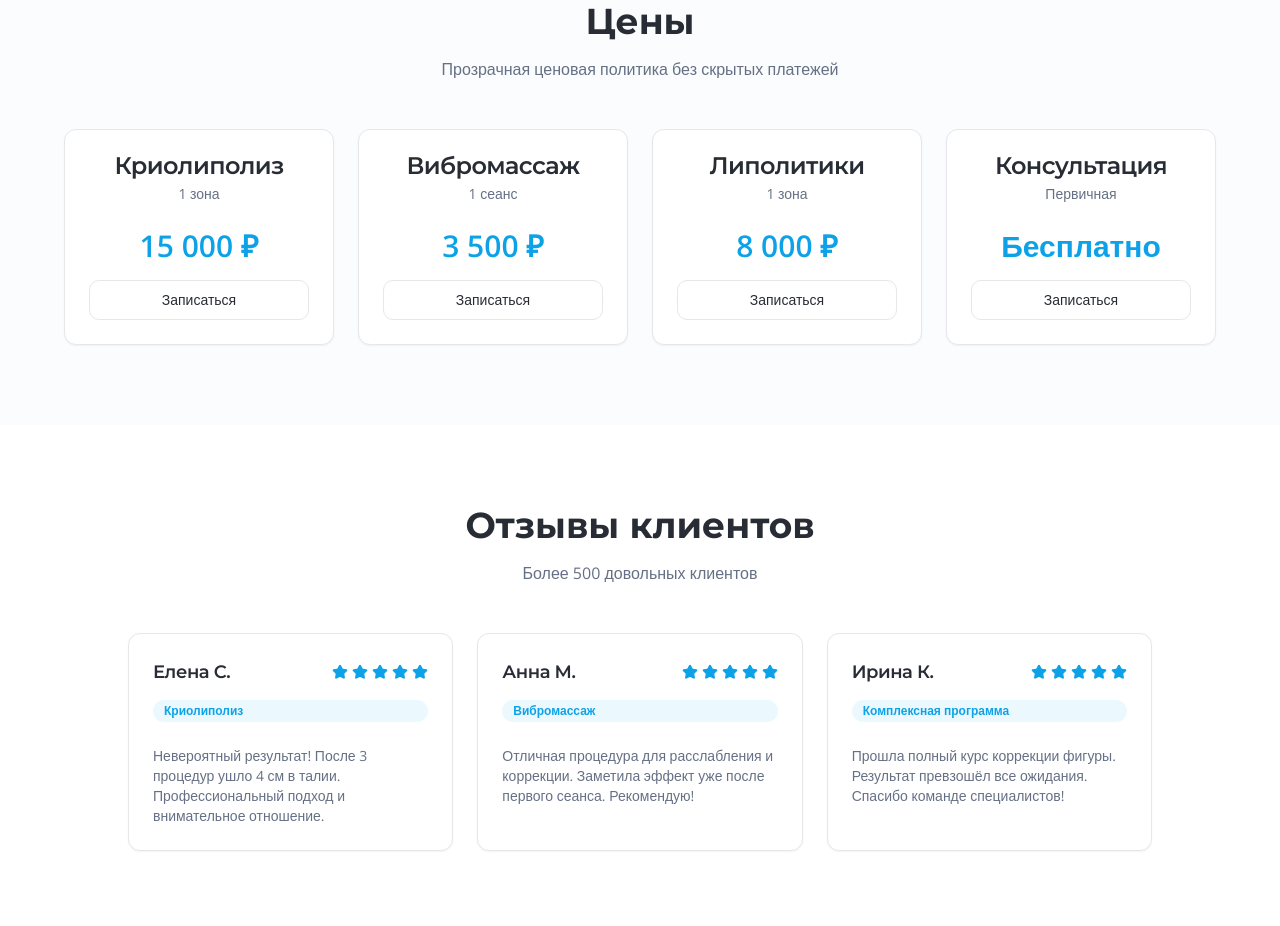
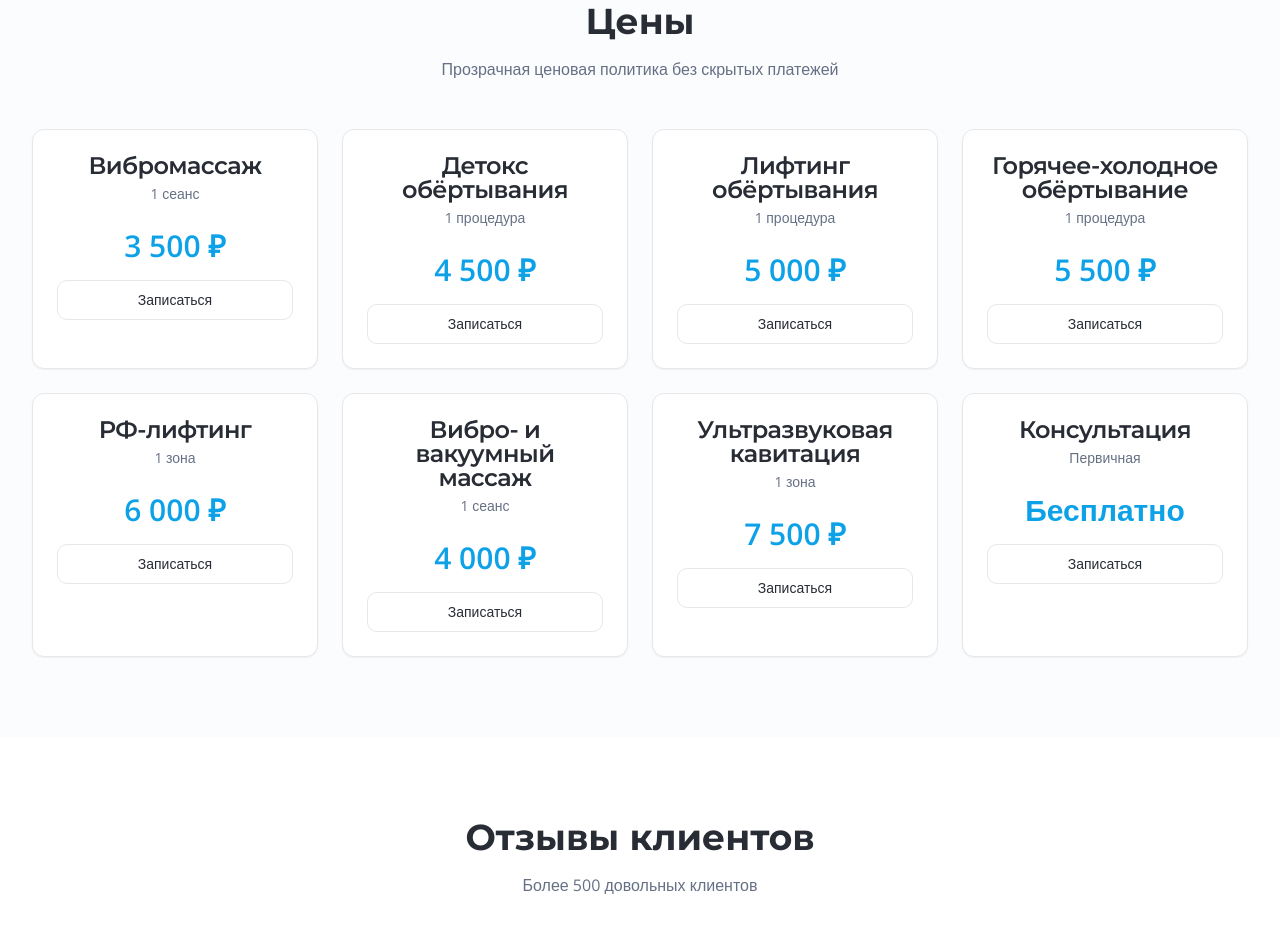
Before and after one commit to pr-poehali-dev/beauty-tech-project, a React (Vite) app: page / in a window 1280 px wide. Shown: the part 3260-4186 px from the top of the page. Built offline with nearby package versions, Linux system fonts and the light colour scheme.

Commit message:
Добавить функциональность

```diff
--- a/src/pages/Index.tsx
+++ b/src/pages/Index.tsx
@@ -215,11 +215,15 @@ export default function Index() {
               Прозрачная ценовая политика без скрытых платежей
             </p>
           </div>
-          <div className="grid md:grid-cols-2 lg:grid-cols-4 gap-6 max-w-6xl mx-auto">
+          <div className="grid md:grid-cols-2 lg:grid-cols-4 gap-6">
             {[
-              { service: 'Криолиполиз', zone: '1 зона', price: '15 000' },
               { service: 'Вибромассаж', zone: '1 сеанс', price: '3 500' },
-              { service: 'Липолитики', zone: '1 зона', price: '8 000' },
+              { service: 'Детокс обёртывания', zone: '1 процедура', price: '4 500' },
+              { service: 'Лифтинг обёртывания', zone: '1 процедура', price: '5 000' },
+              { service: 'Горячее-холодное обёртывание', zone: '1 процедура', price: '5 500' },
+              { service: 'РФ-лифтинг', zone: '1 зона', price: '6 000' },
+              { service: 'Вибро- и вакуумный массаж', zone: '1 сеанс', price: '4 000' },
+              { service: 'Ультразвуковая кавитация', zone: '1 зона', price: '7 500' },
               { service: 'Консультация', zone: 'Первичная', price: 'Бесплатно' }
             ].map((item) => (
               <Card key={item.service} className="text-center">
```
